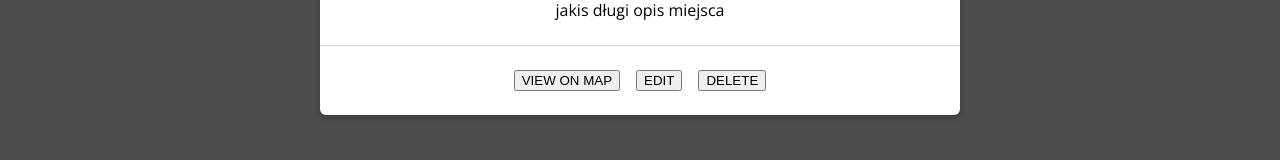
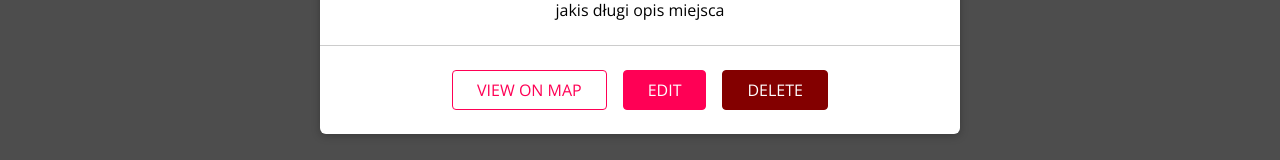
Before and after one commit to KTZgraph/the-MERN-fullstack-guide, a React (Create React App) app in the folder frontent/: page /u1/places in a window 1280 px wide. Shown: the part 491-651 px from the top of the page. Built offline with nearby package versions, Linux system fonts and the light colour scheme.

Commit message:
53 Customowe Button

```diff
--- a/frontent/src/places/components/PlaceItem.jsx
+++ b/frontent/src/places/components/PlaceItem.jsx
@@ -1,4 +1,5 @@
 import Card from "../../shared/components/UIElements/Card";
+import Button from "../../shared/components/FormElements/Button";
 
 import "./PlaceItem.css";
 
@@ -15,9 +16,9 @@
           <p>{props.description}</p>
         </div>
         <div className="place-item__actions">
-          <button>VIEW ON MAP</button>
-          <button>EDIT</button>
-          <button>DELETE</button>
+          <Button inverse>VIEW ON MAP</Button>
+          <Button to={`/places/${props.id}`}>EDIT</Button>
+          <Button danger>DELETE</Button>
         </div>
       </Card>
     </li>
--- /dev/null
+++ b/frontent/src/shared/components/FormElements/Button.css
@@ -0,0 +1,61 @@
+.button {
+  font: inherit;
+  padding: 0.5rem 1.5rem;
+  border: 1px solid #ff0055;
+  border-radius: 4px;
+  background: #ff0055;
+  color: white;
+  cursor: pointer;
+  margin-right: 1rem;
+  text-decoration: none;
+  display: inline-block;
+}
+
+.button:focus {
+  outline: none;
+}
+
+.button:hover,
+.button:active {
+  background: #ff4382;
+  border-color: #ff4382;
+}
+
+.button--inverse {
+  background: transparent;
+  color: #ff0055;
+}
+
+.button--inverse:hover,
+.button--inverse:active {
+  color: white;
+  background: #ff0055;
+}
+
+.button--danger {
+  background: #830000;
+  border-color: #830000;
+}
+
+.button--danger:hover,
+.button--danger:active {
+  background: #f34343;
+  border-color: #f34343;
+}
+
+.button:disabled,
+.button:hover:disabled,
+.button:active:disabled {
+  background: #ccc;
+  color: #979797;
+  border-color: #ccc;
+  cursor: not-allowed;
+}
+
+.button--small {
+  font-size: 0.8rem;
+}
+
+.button--big {
+  font-size: 1.5rem;
+}
--- /dev/null
+++ b/frontent/src/shared/components/FormElements/Button.js
@@ -0,0 +1,46 @@
+import React from "react";
+import { Link } from "react-router-dom";
+
+import "./Button.css";
+
+const Button = (props) => {
+  if (props.href) {
+    return (
+      <a
+        className={`button button--${props.size || "default"} ${
+          props.inverse && "button--inverse"
+        } ${props.danger && "button--danger"}`}
+        href={props.href}
+      >
+        {props.children}
+      </a>
+    );
+  }
+  if (props.to) {
+    return (
+      <Link
+        to={props.to}
+        exact={props.exact}
+        className={`button button--${props.size || "default"} ${
+          props.inverse && "button--inverse"
+        } ${props.danger && "button--danger"}`}
+      >
+        {props.children}
+      </Link>
+    );
+  }
+  return (
+    <button
+      className={`button button--${props.size || "default"} ${
+        props.inverse && "button--inverse"
+      } ${props.danger && "button--danger"}`}
+      type={props.type}
+      onClick={props.onClick}
+      disabled={props.disabled}
+    >
+      {props.children}
+    </button>
+  );
+};
+
+export default Button;
```
